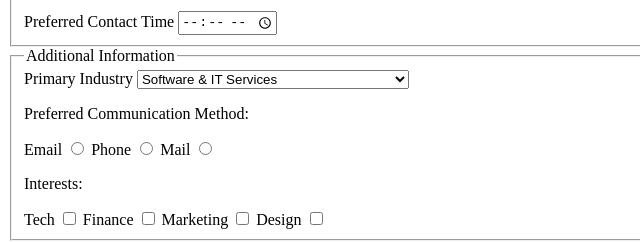
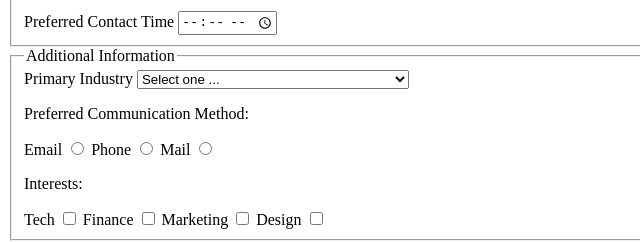
Before and after one commit to mbalimade-it/html-projects, a plain HTML site: page 06_business_application_form/index.html in a window 1280 px wide. Shown: the part 296-539 px from the top of the page, 0-640 px from the left. Drawn offline with Linux system fonts and the light colour scheme.

Commit message:
indentation to html code

```diff
--- a/06_business_application_form/index.html
+++ b/06_business_application_form/index.html
@@ -52,6 +52,7 @@
         <!-- primary industry selection -->
         <label for="industry">Primary Industry</label>
         <select name="industry" id="industry">
+          <option selected>Select one ...</option>
           <!-- tech & innovation group -->
           <optgroup label="Tech & Innovation">
             <option value="software-it">Software & IT Services</option>
```
